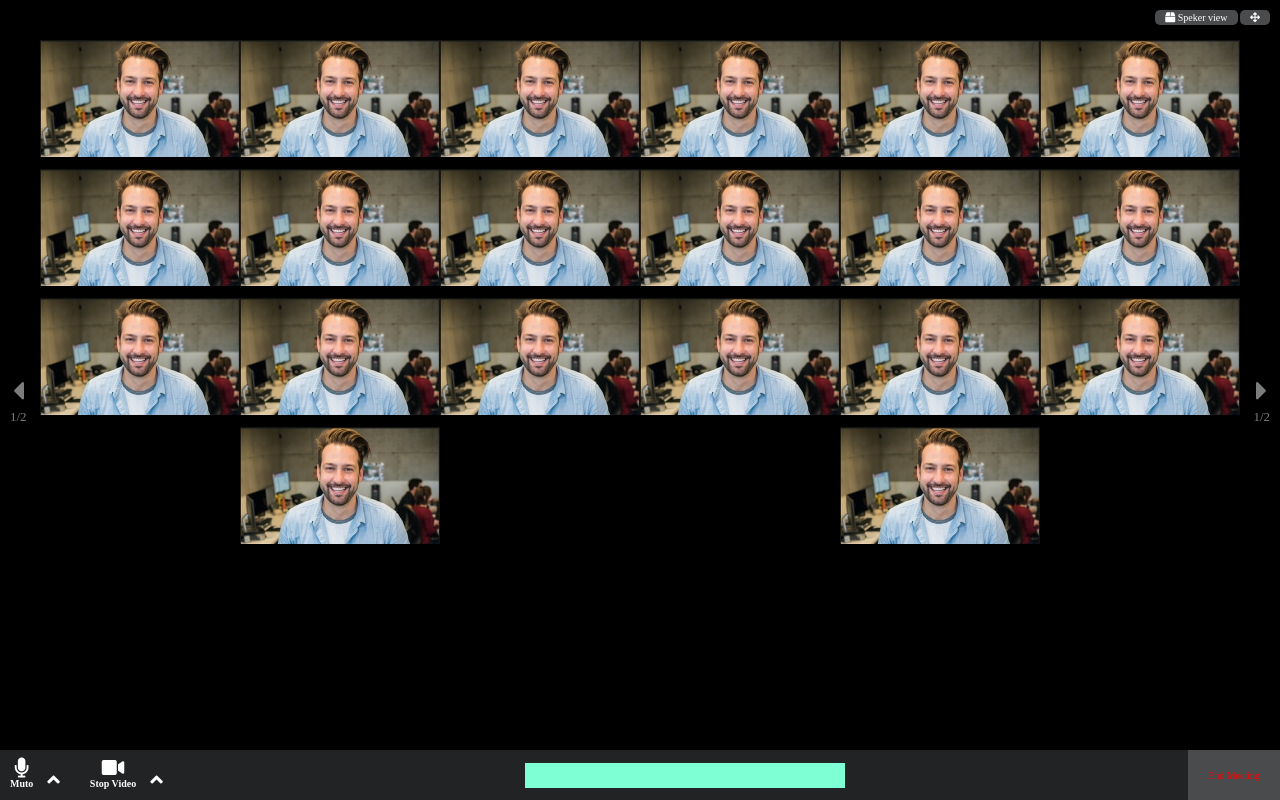
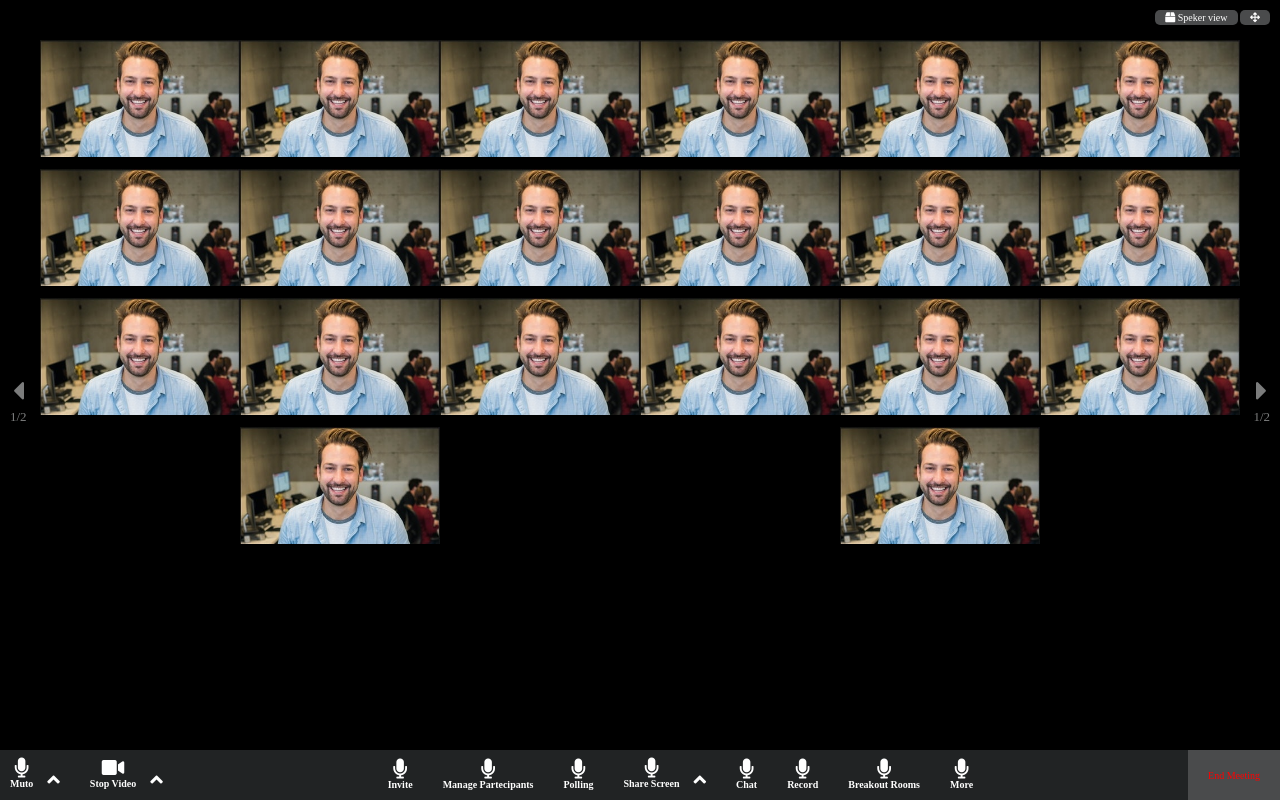
Before and after one commit to cenny1988/html-css-zoom, a plain HTML site: page index.html in a window 1280 px wide. Drawn offline with Linux system fonts and the light colour scheme.

Commit message:
navbar centrale aggunte icone

```diff
--- a/css/style.css
+++ b/css/style.css
@@ -77,21 +77,12 @@
     justify-content: space-between;
     align-items: center;
 }
-.nav-sx{
-    /* height: 50%;
-    width: 25%; */
+.nav-sx, .nav-center{
     display: flex;
     justify-content: center;
     align-items: center;
-    /* debug */
-    /* background-color: aquamarine; */
 }
-.nav-center{
-    height: 50%;
-    width: 25%;
-    /* debug */
-    background-color: aquamarine;
-}
+
 #end-call{
     height: 100%;
     padding: 0 20px;
--- a/index.html
+++ b/index.html
@@ -116,7 +116,31 @@
         </div>
 
         <div class="nav-center">
-
+            <div class="icon">
+                <i class="fas fa-microphone"> <span>Invite</span> </i>
+            </div>
+            <div class="icon">
+                <i class="fas fa-microphone"> <span>Manage Partecipants</span> </i>
+            </div>
+            <div class="icon">
+                <i class="fas fa-microphone"> <span>Polling</span> </i>
+            </div>
+            <div class="icon">
+                <i class="fas fa-microphone"> <span>Share Screen</span> </i>
+                <a href="#"><i class="fas fa-angle-up"></i></a>
+            </div>
+            <div class="icon">
+                <i class="fas fa-microphone"> <span>Chat</span> </i>
+            </div>
+            <div class="icon">
+                <i class="fas fa-microphone"> <span>Record</span> </i>
+            </div>
+            <div class="icon">
+                <i class="fas fa-microphone"> <span>Breakout Rooms</span> </i>
+            </div>
+            <div class="icon">
+                <i class="fas fa-microphone"> <span>More</span> </i>
+            </div>
         </div>
 
         <div id="end-call">
```
